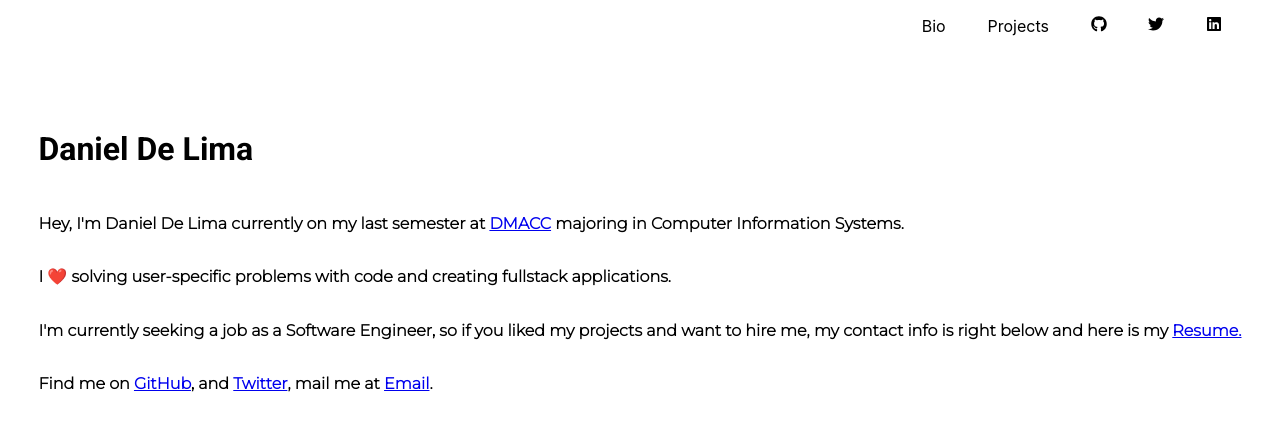
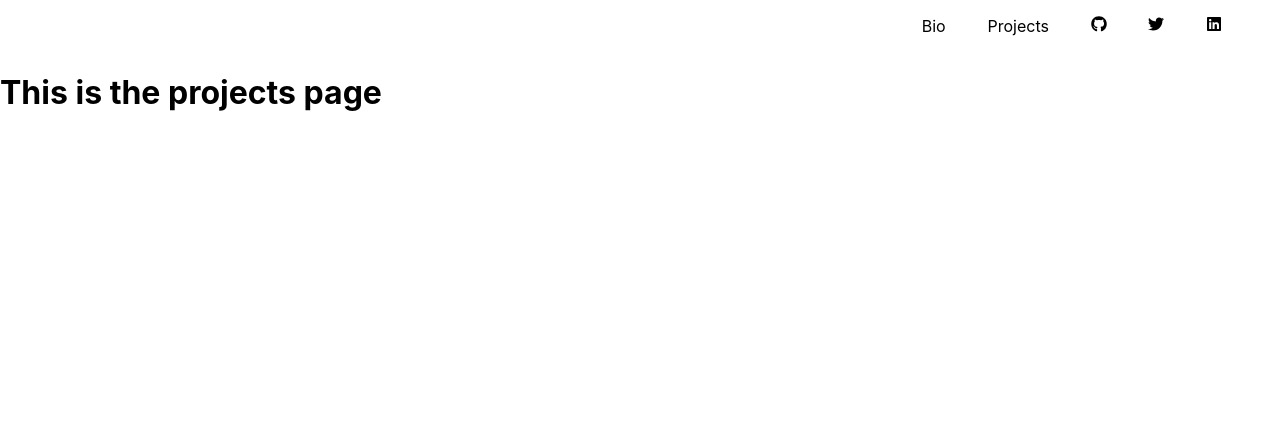
Before and after one commit to dndanli/dndanli-homepage, a React (Create React App) app in the folder homepage/: page /projects in a window 1280 px wide. Shown: the top 430 px of the page. Built offline with nearby package versions, Linux system fonts and the light colour scheme.

Commit message:
page structure update

```diff
--- a/homepage/src/App.js
+++ b/homepage/src/App.js
@@ -1,12 +1,20 @@
-import Main from "./components/Main/Main";
+import { BrowserRouter, Route, Switch } from "react-router-dom";
+
 import Navbar from "./components/Navbar/Navbar";
+import Projects from "./Pages/Projects";
+import Home from "./Pages/Home";
 
 function App() {
   return (
-    <div>
-      <Navbar />
-      <Main />
-    </div>
+    <BrowserRouter>
+      <div>
+        <Navbar />
+      </div>
+      <Switch>
+        <Route path="/" component={Home} exact></Route>
+        <Route path="/projects" component={Projects} exact></Route>
+      </Switch>
+    </BrowserRouter>
   );
 }
 
--- /dev/null
+++ b/homepage/src/Pages/Home.js
@@ -0,0 +1,11 @@
+import Main from "../components/Main/Main";
+
+const Home = () => {
+  return (
+    <div>
+      <Main />
+    </div>
+  );
+};
+
+export default Home;
--- /dev/null
+++ b/homepage/src/Pages/Projects.js
@@ -0,0 +1,9 @@
+const Projects = () => {
+  return (
+    <div>
+      <h1>This is the projects page</h1>
+    </div>
+  );
+};
+
+export default Projects;
--- a/homepage/src/components/Navbar/NavItems.js
+++ b/homepage/src/components/Navbar/NavItems.js
@@ -9,7 +9,7 @@ export const NavItems = [
   },
   {
     title: "Projects",
-    url: "/",
+    url: "/projects",
   },
   {
     title: <FaGithub />,
--- a/homepage/src/components/Navbar/Navbar.js
+++ b/homepage/src/components/Navbar/Navbar.js
@@ -19,6 +19,8 @@ import { menuIconStyle } from "./NavbarStyles";
 import { navItemsStyle } from "./NavbarStyles";
 import { slideItemsStyle } from "./NavbarStyles";
 import { anchorStyle } from "./NavbarStyles";
+
+import { Link } from "react-router-dom";
 
 const Navbar = () => {
   const matches = CheckQuery("(max-width: 753px)");
@@ -49,9 +51,9 @@ const Navbar = () => {
           {NavItems.map((el, index) => {
             return (
               <li style={{ listStyle: "none" }} key={index}>
-                <a style={anchorStyle} href={el.url}>
+                <Link style={anchorStyle} to={el.url}>
                   {el.title}
-                </a>
+                </Link>
               </li>
             );
           })}
```
